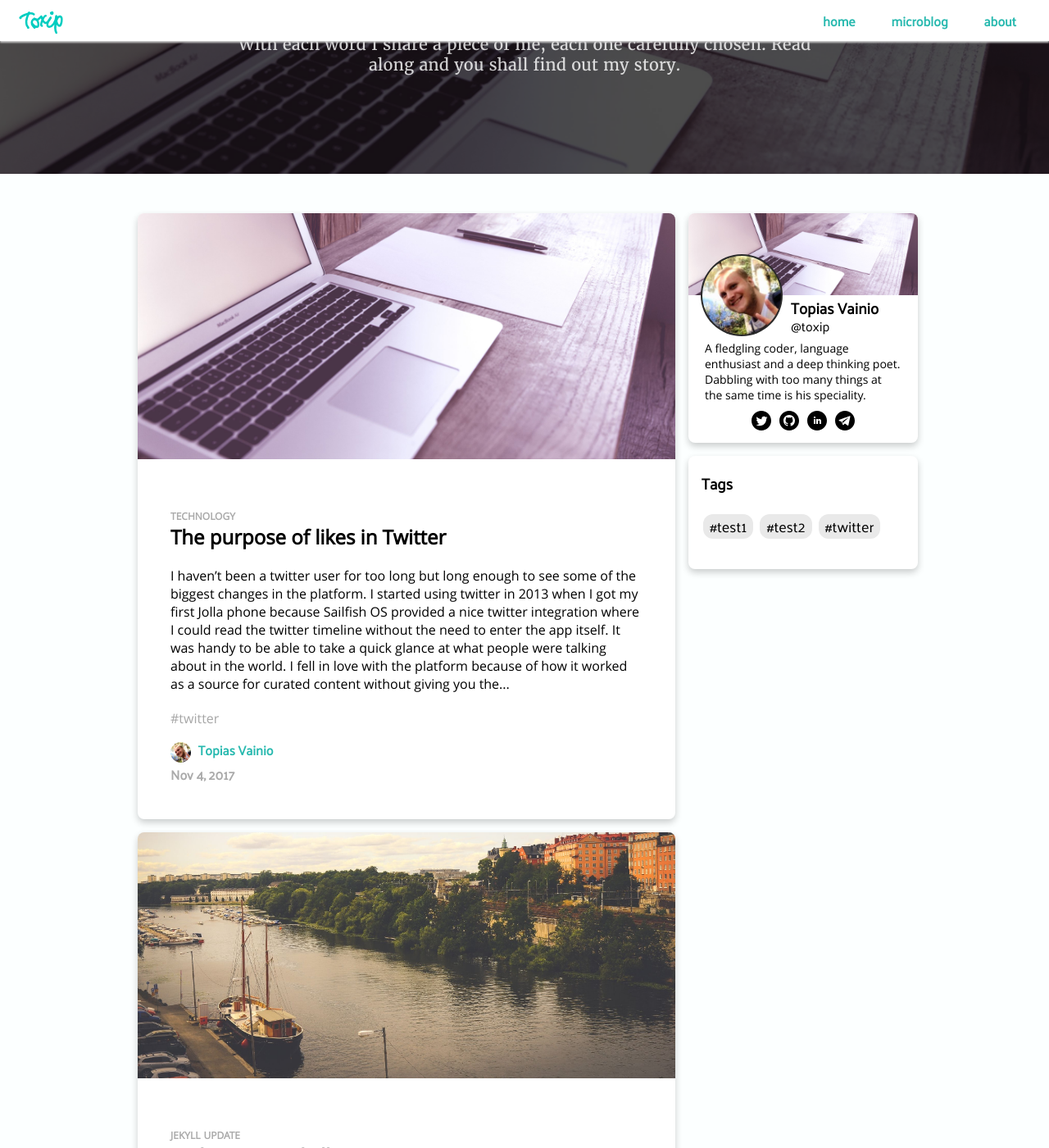
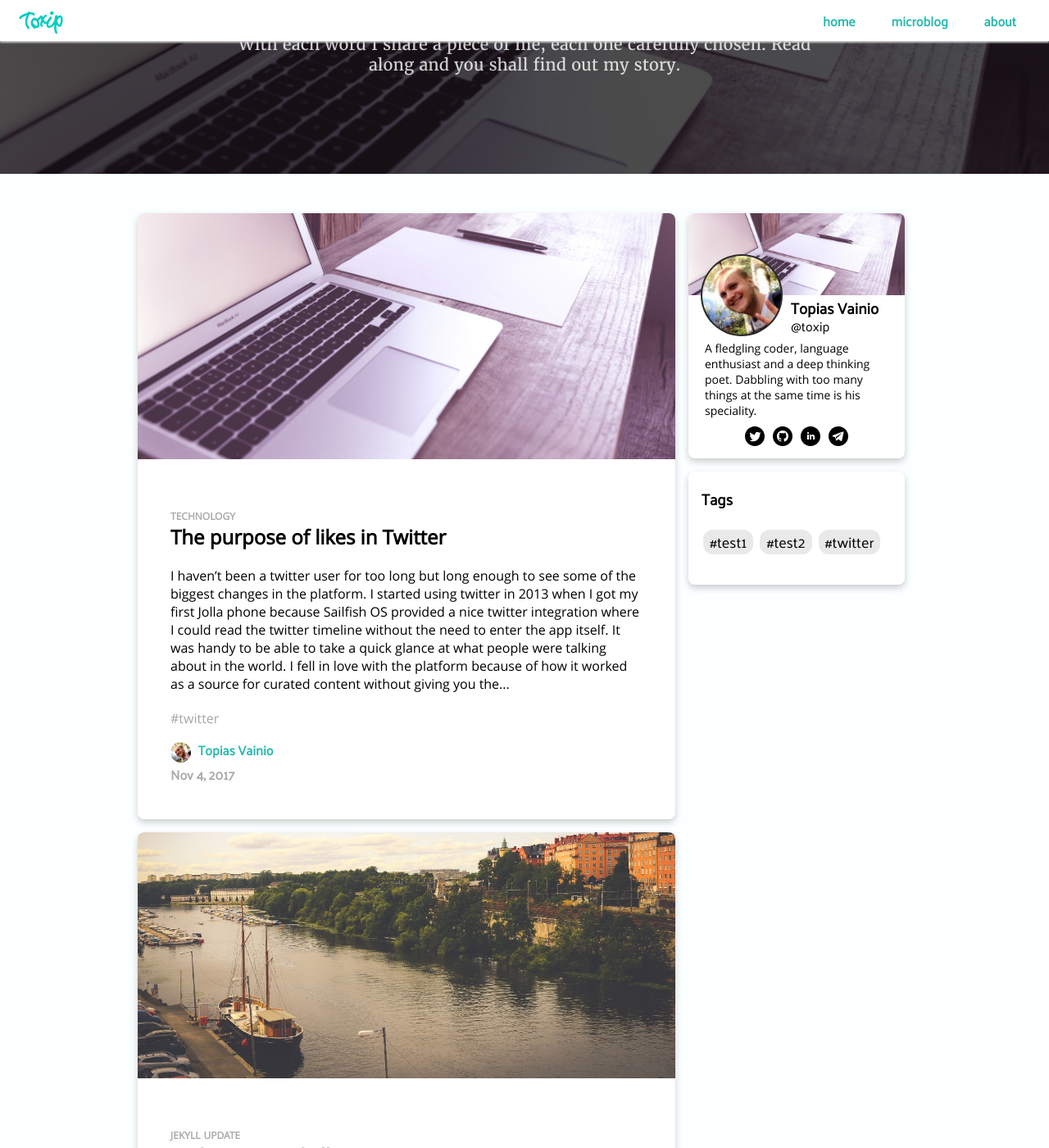
Before and after one commit to topiasv/toxip.net, a Jekyll site: the page built from index.html, in a window 1280 px wide and 1400 px high, scrolled down 238 px. Shown: the whole window at 82% size. Built offline with Jekyll 4.4.1, drawn with Linux system fonts in a browser that asks for light colours; nearby versions of some CDN libraries; the list of posts is cut into pages by our own code; some of the changed text lies outside the part shown.

Commit message:
Fix layout issues

```diff
--- a/css/main.css
+++ b/css/main.css
@@ -228,7 +228,6 @@
 /* profile card */
 
 .profile-card {
-  width: 100%;
   padding-bottom: 10px;
   margin-bottom: 1rem;
 }
@@ -324,7 +323,6 @@
 /* tags-card */
 
 .tags-card {
-  width: 100%;
   padding-bottom: 1rem;
 }
 
--- a/index.html
+++ b/index.html
@@ -49,6 +49,7 @@
     {% endfor %}
     <!-- Pagination links -->
     <div class="pagination">
+      {% if paginator.total_pages != 1 %}
         <div class="pagination-control previous-container">
           {% if paginator.previous_page %}
             <a class="previous card link-effect" href="{{ paginator.previous_page_path }}">
@@ -70,6 +71,7 @@
             <span class="next card ">Next</span>
           {% endif %}
         </div>
+      {% endif %}
     </div>
   </div>
 
```
Lines whose indentation alone changed are shown as unchanged.
